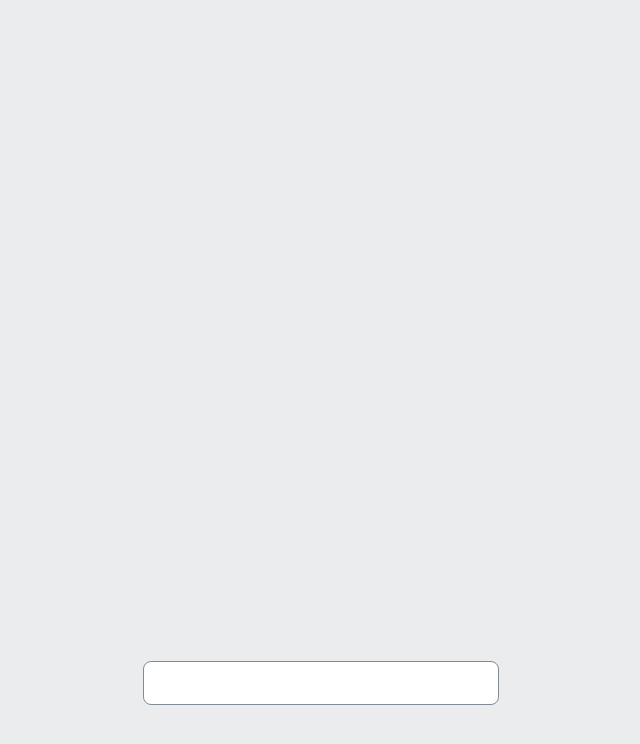
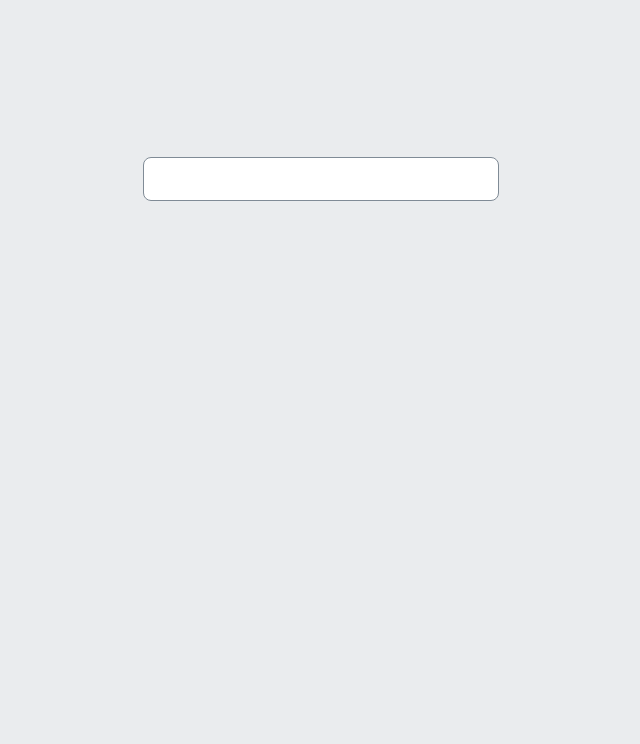
Before and after one commit to hirvaDhandhukia/javascript-practice, a plain HTML site: page 03-input/index.html in a window 1280 px wide. Shown: the whole page, without its empty margins (319-959 px from the left). Drawn offline with Linux system fonts and the light colour scheme.

Commit message:
edit: css

```diff
--- a/03-input/styles.css
+++ b/03-input/styles.css
@@ -29,9 +29,9 @@ body {
 
 
 .container {
-    /* min-height: 80vh; */
-    margin-top: 50%;
-    min-height: 20vh;
+    min-height: 80vh;
+    /* margin-top: 50%; */
+    /* min-height: 20vh; */
     display: grid;
     place-items: center;
     /* background-color: red; */
```
